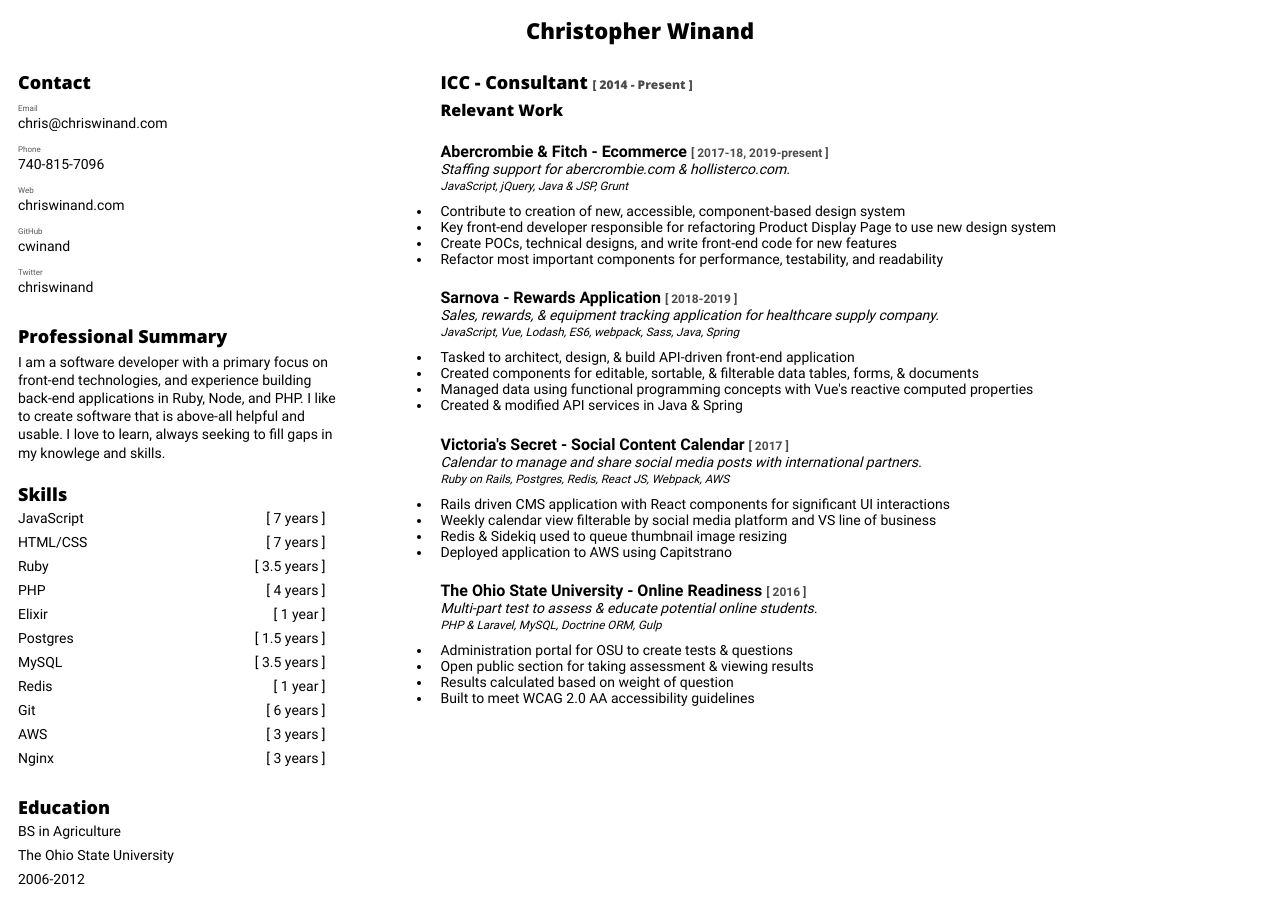
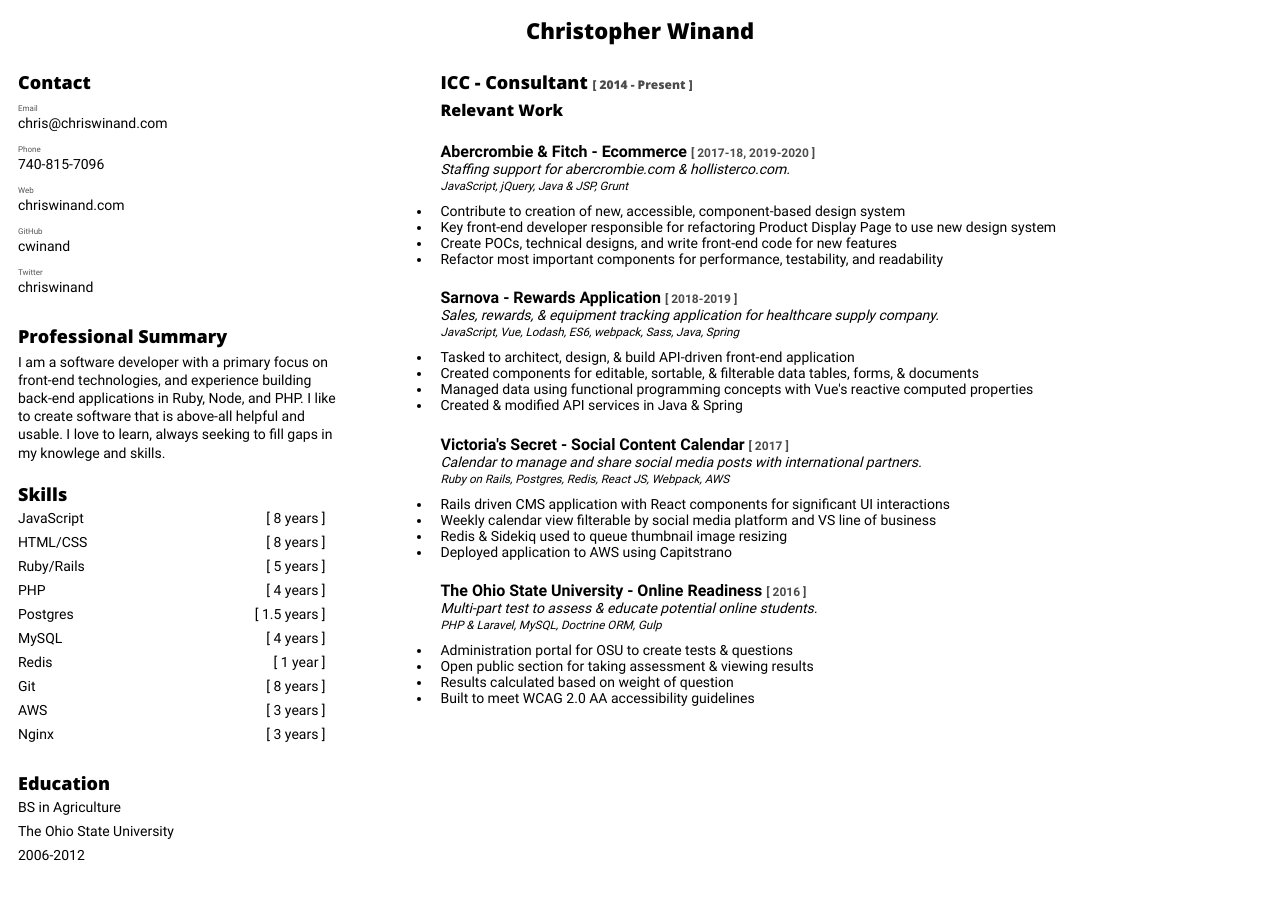
Before and after one commit to cwinand/resume, a Jekyll site: the page built from index.md, in a window 1280 px wide. Built offline with Jekyll 4.4.1, drawn with Linux system fonts in a browser that asks for light colours; after the commit the page ends 900 px from its top, so only the background shows below that.

Commit message:
Update some years

```diff
--- a/_data/projects.yml
+++ b/_data/projects.yml
@@ -1,5 +1,5 @@
 - name: Abercrombie & Fitch - Ecommerce
-  year: 2017-18, 2019-present
+  year: 2017-18, 2019-2020
   desc: Staffing support for abercrombie.com & hollisterco.com.
   stack: JavaScript, jQuery, Java & JSP, Grunt
   summary:
--- a/_data/skills.yml
+++ b/_data/skills.yml
@@ -1,12 +1,12 @@
-- JavaScript: 7 years
-- HTML/CSS: 7 years
-- Ruby: 3.5 years
+- JavaScript: 8 years
+- HTML/CSS: 8 years
+- Ruby/Rails: 5 years
 - PHP: 4 years
-- Elixir: 1 year
+# - Elixir: 1 year
 - Postgres: 1.5 years
-- MySQL: 3.5 years
+- MySQL: 4 years
 - Redis: 1 year
-- Git: 6 years
+- Git: 8 years
 - AWS: 3 years
 - Nginx: 3 years
 
```
